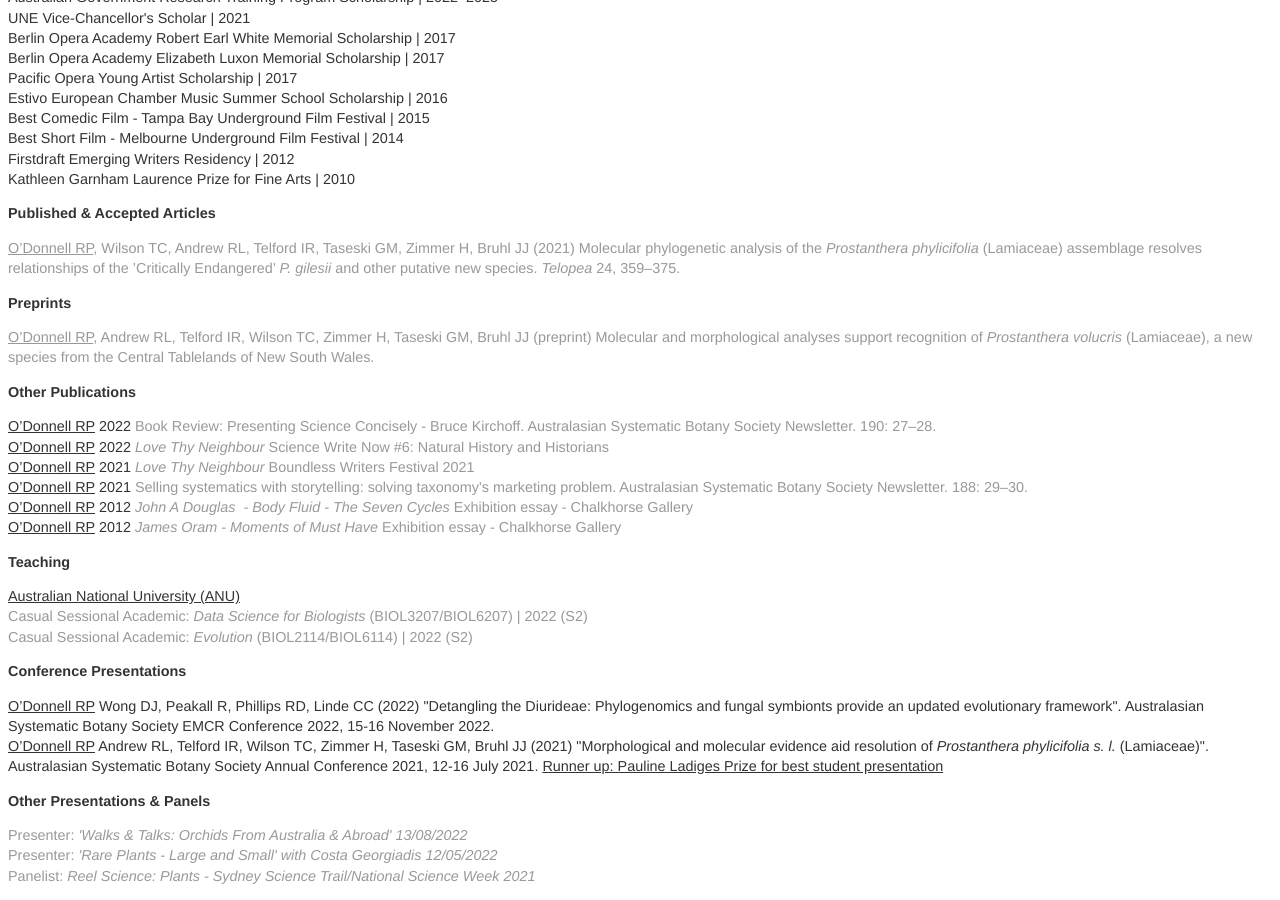
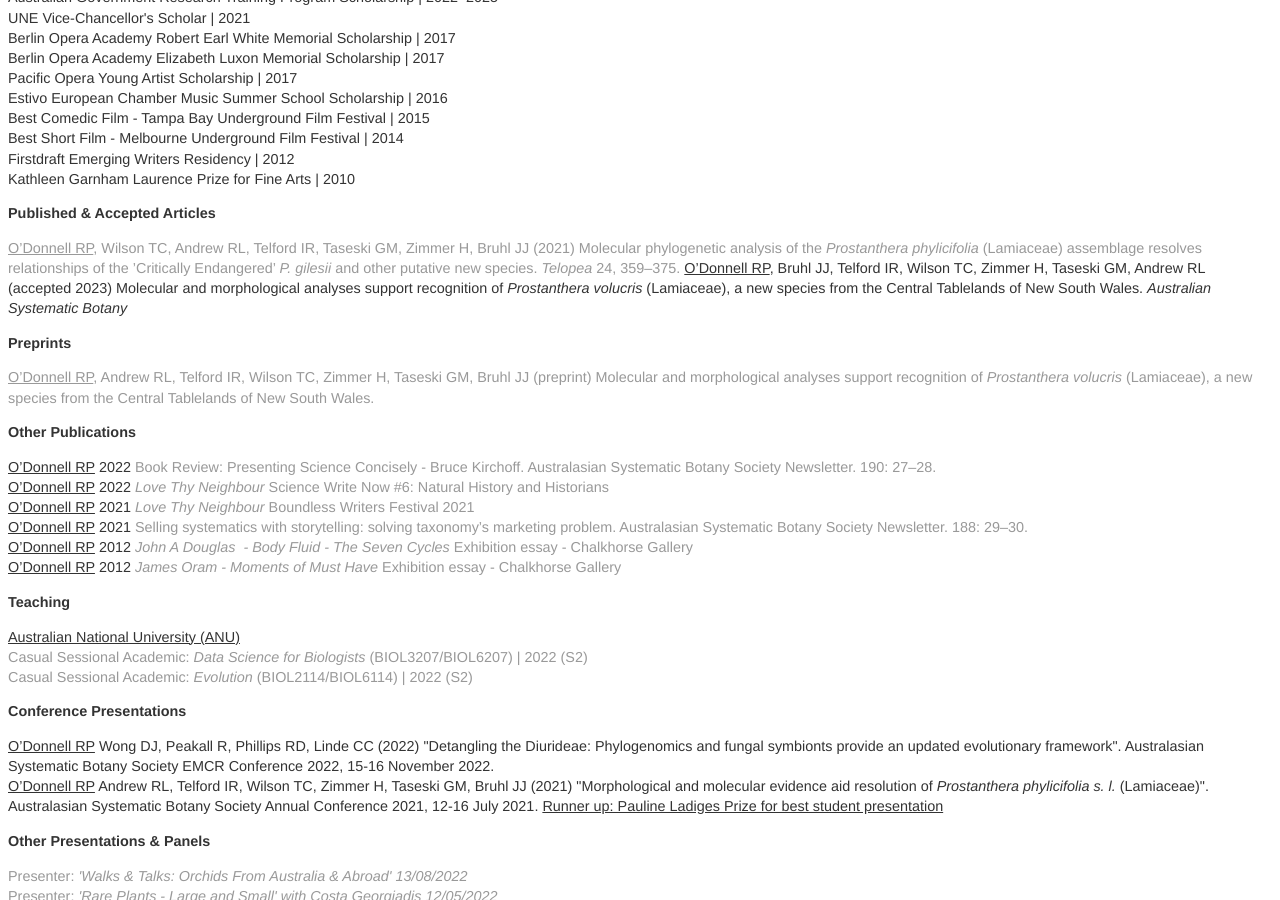
Before and after one commit to rpodonnell/rpodonnell.github.io, a Jekyll site: the page built from cv/index.html, in a window 1280 px wide and 900 px high, scrolled down 744 px. Built offline with Jekyll 4.4.1, drawn with Linux system fonts in a browser that asks for light colours.

Commit message:
Update index.html

```diff
--- a/cv/index.html
+++ b/cv/index.html
@@ -48,6 +48,7 @@ Kathleen Garnham Laurence Prize for Fine Arts | 2010</p>
 
 <p><strong>Published & Accepted Articles</strong></p>
 <p><a href="https://openjournals.library.sydney.edu.au/index.php/TEL/article/view/15561"><u>O’Donnell RP</u>, Wilson TC, Andrew RL, Telford IR, Taseski GM, Zimmer H, Bruhl JJ (2021) Molecular phylogenetic analysis of the <i>Prostanthera phylicifolia</i> (Lamiaceae) assemblage resolves relationships of the ’Critically Endangered’ <i>P. gilesii</i> and other putative new species. <i>Telopea</i> 24, 359–375.</a>
+<u>O’Donnell RP</u>, Bruhl JJ, Telford IR, Wilson TC, Zimmer H, Taseski GM, Andrew RL (accepted 2023) Molecular and morphological analyses support recognition of <i>Prostanthera volucris</i> (Lamiaceae), a new species from the Central Tablelands of New South Wales. <i>Australian Systematic Botany</i>
 
 <p><strong>Preprints</strong></p>
 <p><a href="https://doi.org/10.1101/2021.12.21.473648"><u>O’Donnell RP</u>, Andrew RL, Telford IR, Wilson TC, Zimmer H, Taseski GM, Bruhl JJ (preprint) Molecular and morphological analyses support recognition of <i>Prostanthera volucris</i> (Lamiaceae), a new species from the Central Tablelands of New South Wales.</a>
```
